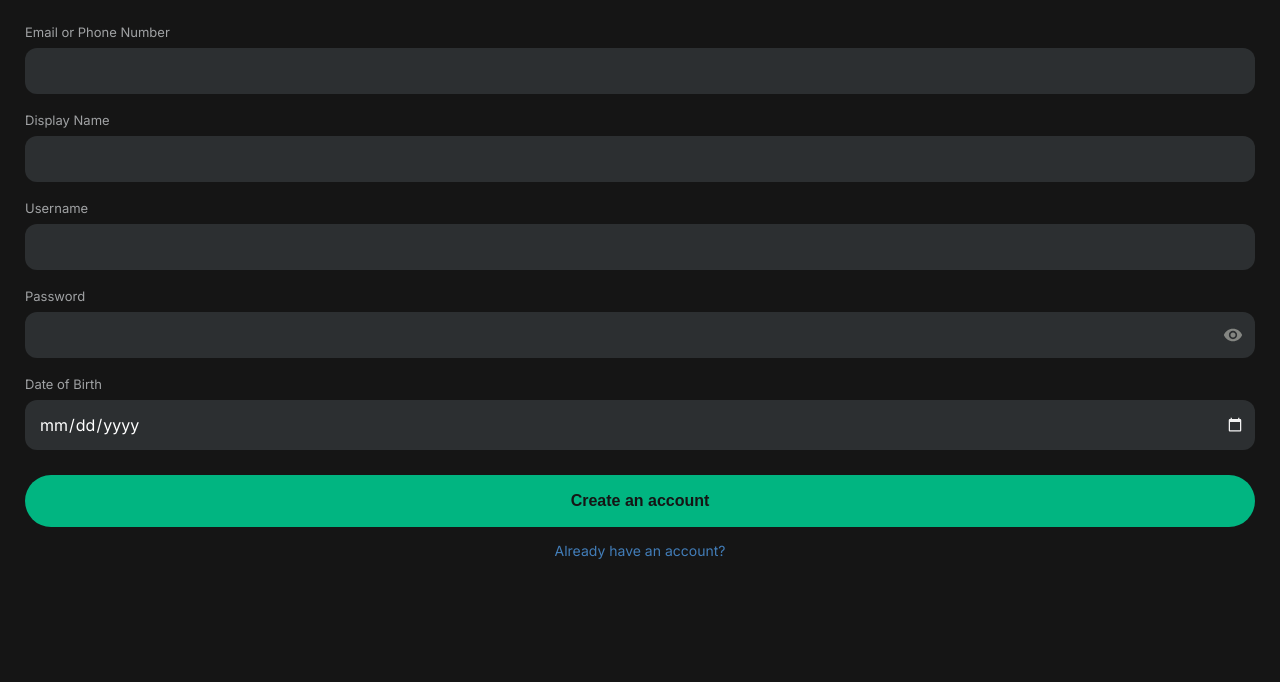
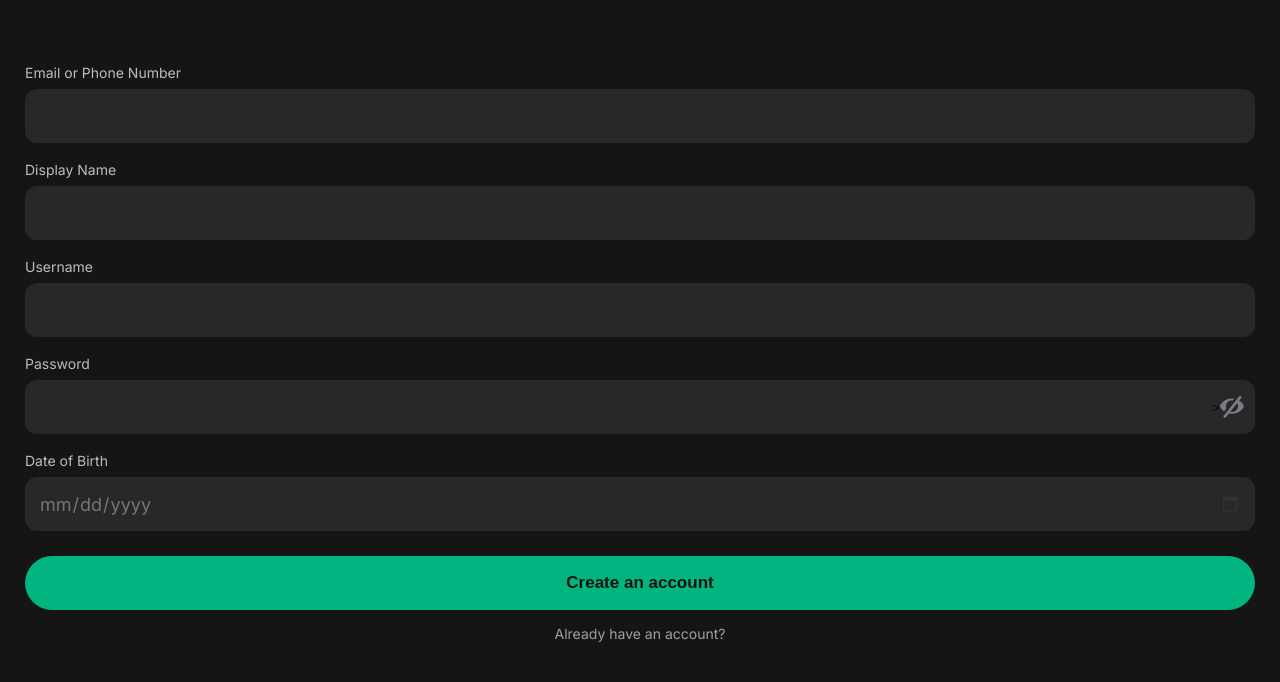
Before and after one commit to TotaroTan/9toSwipe, a plain HTML site: page register.html in a window 1280 px wide. Shown: the part 151-833 px from the top of the page. Before the commit the page ends 800 px from the top, so only its background shows below. Drawn offline with Linux system fonts and the light colour scheme.

Commit message:
Update register.html

```diff
--- a/register.html
+++ b/register.html
@@ -3,14 +3,7 @@
   <head>
     <meta charset="UTF-8" />
     <meta name="viewport" content="width=device-width, initial-scale=1.0" />
-    <title>Register</title>
-
-    <!-- Favicon Links -->
-    <script type="text/javascript" nonce="46db8db671e041fab253822afa5" src="//local.adguard.org?ts=1744814149720&amp;type=content-script&amp;dmn=cdn.discordapp.com&amp;url=https%3A%2F%2Fcdn.discordapp.com%2Fattachments%2F1240634532714250313%2F1362089236043530342%2Fregister.html%3Fex%3D68011ff4%26is%3D67ffce74%26hm%3D9f5e03b470a1ff583e457397e75cbce25e7ac2fbf88ff4738161206b48c993cd%26&amp;app=chrome.exe&amp;css=3&amp;js=1&amp;rel=1&amp;rji=1&amp;sbe=1"></script>
-<script type="text/javascript" nonce="46db8db671e041fab253822afa5" src="//local.adguard.org?ts=1744814149720&amp;name=AdGuard%20Extra&amp;name=AdGuard%20Popup%20Blocker&amp;type=user-script"></script><link rel="icon" type="image/png" href="green/logo--green.png" />
-    <link rel="shortcut icon" type="image/png" href="green/logo--green.png" />
-    <!-- Optional: Apple Touch Icon (for iOS home screen) -->
-    <!-- <link rel="apple-touch-icon" href="green/logo--green.png"> -->
+    <title>Sign Up</title>
     <!-- Added Google Fonts Link for Inter, including weight 800 -->
     <link rel="preconnect" href="https://fonts.googleapis.com" />
     <link rel="preconnect" href="https://fonts.gstatic.com" crossorigin />
@@ -32,7 +25,6 @@
       }
 
       body {
-        /* Updated font-family to Inter */
         font-family: "Inter", sans-serif;
         background-color: #151515; /* Dark background */
         color: #fcfff7; /* Updated White */
@@ -58,19 +50,17 @@
       .back-button img {
         display: block;
         height: 20px;
-        margin-top: 5px;
-        margin-left: 8px;
         width: auto;
         transform: rotate(180deg);
       }
 
       /* Header Text */
       h1 {
-        font-size: 1.7em;
+        font-size: 30px;
         font-weight: 700; /* Bold */
-        margin-bottom: 48px;
-        margin-top: -10px;
-        color: #ffffff; /* Updated White */
+        margin-bottom: 80px;
+        margin-top: 0;
+        color: #fcfff7; /* Updated White */
         text-align: center;
       }
 
@@ -85,14 +75,13 @@
       .input-group {
         display: flex;
         flex-direction: column;
-        position: relative;
+        position: relative; /* Needed for absolute positioning of icon */
       }
 
       label {
-        font-size: 13px;
-        color: #a0a2a4; /* Grey derived from new white */
+        font-size: 14px;
+        color: #ffffffb7; /* Grey derived from new white */
         margin-bottom: 8px;
-        font-weight: 500;
       }
 
       input[type="text"],
@@ -100,15 +89,16 @@
       input[type="tel"],
       input[type="password"],
       input[type="date"] {
-        background-color: #2c2f31; /* Darker grey input */
+        background-color: #282828; /* Darker grey input */
         border: none;
         border-radius: 12px;
-        padding: 14px 14px;
-        font-size: 16px;
-        color: #ffffff; /* Input text color */
+        padding: 17px 14px;
+        font-size: 18px;
+        color: #b8b8b88a; /* Input text color */
         outline: none;
         width: 100%;
-        color-scheme: dark;
+        color-scheme: dark; /* Helps with date picker styling */
+        height: 54px; /* Explicit height for consistent alignment */
       }
 
       input[type="date"] {
@@ -117,19 +107,19 @@
       }
 
       input[type="date"]::-webkit-calendar-picker-indicator {
-        filter: invert(0.05);
+        filter: invert(0.8); /* Make calendar icon lighter on dark bg */
         cursor: pointer;
         position: absolute;
-        right: 10px;
+        right: 14px;
         top: 50%;
         transform: translateY(-50%);
       }
 
       input[type="password"] {
-        padding-right: 45px; /* Space for the custom toggle */
+        padding-right: 50px; /* Space for the custom toggle */
       }
 
-      /* Hide browser's default password reveal icon (for Edge/IE) */
+      /* Hide browser's default password reveal icon */
       input[type="password"]::-ms-reveal {
         display: none;
         width: 0;
@@ -137,54 +127,59 @@
       }
 
       input::placeholder {
-        color: #77797b; /* Grey derived for placeholder */
+        color: #7a7c76; /* Grey derived for placeholder */
       }
 
-      /* Custom Password Toggle Button - Kept this */
+     /* --- MODIFIED: Custom Password Toggle Button using Image (Centered) --- */
       .password-toggle {
         position: absolute;
-        right: 12px;
-        /* Adjusted top slightly to better align with input padding */
-        top: calc(
-          50% + 12px
-        ); /* Center vertically relative to input text area */
-        transform: translateY(-50%);
+        right: 15px;        /* Horizontal position from right edge */
+        /* Remove top and transform properties */
+        bottom: 15px;       /* Position bottom edge 15px from the input-group bottom */
+                            /* Calculation: (Input Height 54px - Icon Height 24px) / 2 = 15px */
         cursor: pointer;
-        color: #a0a29dc2;
         background: none;
         border: none;
         padding: 0;
+        width: 24px;        /* Set width for the container */
+        height: 24px;       /* Set height for the container */
+        display: flex;      /* Center image inside button */
+        align-items: center;
+        justify-content: center;
+        z-index: 2;
       }
 
-      .password-toggle svg {
-        width: 20px;
-        height: 20px;
-        display: block;
+      .password-toggle img {
+        display: block;     /* Remove extra space */
+        max-width: 100%;    /* Fit image within button bounds */
+        max-height: 100%;
       }
+      /* --- End Image Toggle Styles --- */
+
 
       /* Create Account Button */
       .create-account-button {
         background-color: #01b581; /* Updated Green */
-        color: #151515; /* Dark text */
+        color: #121212; /* Dark text */
         border: none;
-        border-radius: 50px;
+        border-radius: 30px;
         padding: 17px;
-        font-size: 16px;
-        /* Changed font-weight to extra bold (800) */
-        font-weight: 700;
+        font-size: 17px;
+        font-weight: 800; /* Extra bold */
         cursor: pointer;
         text-align: center;
         width: 100%;
-        transition: background-color 0.2s ease, opacity 0.2s ease;
+        transition: background-color 0.2s ease;
+        text-decoration: none; /* Remove underline if using as link */
       }
 
       .create-account-button:hover {
-        opacity: 0.9;
+        background-color: #01d496; /* Lighter shade of Green */
       }
 
       /* Already Have Account Link */
       .login-link {
-        color: #427db8;
+        color: #a0a29d;
         text-decoration: none;
         font-size: 14px;
         text-align: center;
@@ -193,16 +188,15 @@
       }
       .header {
         padding: 40px 20px 15px 20px;
-      } /* Adjusted padding */
+      }
       .login-link:hover {
-        color: #000000; /* Slightly bluish white for hover */
+        color: #c0c2bd; /* Lighter grey for hover */
       }
     </style>
   </head>
   <body>
     <div class="header">
       <a href="signin1.html" class="back-button">
-        <!-- Consider linking this back appropriately -->
         <img src="green/arrow-green.png" alt="Back" />
       </a>
     </div>
@@ -229,23 +223,14 @@
         <div class="input-group">
           <label for="password">Password</label>
           <input type="password" id="password" name="password" required />
-          <!-- This is the custom toggle button - it remains -->
+          <!-- Button container with the image inside -->
           <button
             type="button"
             class="password-toggle"
             id="password-toggle"
-            aria-label="Toggle password visibility"
+            aria-label="Show password" <!-- Initial Aria Label -->
           >
-            <svg
-              xmlns="http://www.w3.org/2000/svg"
-              viewBox="0 0 24 24"
-              fill="currentColor"
-            >
-              <!-- Eye Icon SVG -->
-              <path
-                d="M12 4.5C7 4.5 2.73 7.61 1 12c1.73 4.39 6 7.5 11 7.5s9.27-3.11 11-7.5c-1.73-4.39-6-7.5-11-7.5zM12 17c-2.76 0-5-2.24-5-5s2.24-5 5-5 5 2.24 5 5-2.24 5-5 5zm0-8c-1.66 0-3 1.34-3 3s1.34 3 3 3 3-1.34 3-3-1.34-3-3-3z"
-              />
-            </svg>
+              <img src="normal/eye-close.png" alt="Show password" id="toggleIcon"> <!-- Initial Icon -->
           </button>
         </div>
 
@@ -255,11 +240,12 @@
         </div>
       </form>
 
+      <!-- Changed button href to onclick for navigation -->
       <button
-        href="signin2.html"
         type="submit"
         form="signup-form"
         class="create-account-button"
+        onclick="window.location.href='signin2.html';"
       >
         Create an account
       </button>
@@ -268,27 +254,67 @@
     </div>
 
     <script>
+      // --- Password toggle script for images ---
       const passwordInput = document.getElementById("password");
       const passwordToggle = document.getElementById("password-toggle");
+      const toggleIcon = document.getElementById('toggleIcon'); // Get the image element
 
+      // Define the image paths (Make sure these paths are correct!)
+      const eyeIconHiddenPath = 'normal/eye-close.png';         // Path when password is HIDDEN
+      const eyeIconVisiblePath = 'normal/eye.png';  // Path when password is VISIBLE
+
+      if (passwordInput && passwordToggle && toggleIcon) { // Check all elements exist
           passwordToggle.addEventListener("click", () => {
               const type =
                   passwordInput.getAttribute("type") === "password"
                       ? "text"
                       : "password";
               passwordInput.setAttribute("type", type);
-        passwordToggle.setAttribute(
-          "aria-label",
-          type === "password" ? "Show password" : "Hide password"
-        );
+
+              // Update image src, alt text, and button aria-label
+              if (type === 'text') { // Password is now visible
+                  toggleIcon.src = eyeIconVisiblePath;
+                  toggleIcon.alt = 'Hide password';
+                  passwordToggle.setAttribute("aria-label", "Hide password");
+              } else { // Password is now hidden
+                  toggleIcon.src = eyeIconHiddenPath;
+                  toggleIcon.alt = 'Show password';
+                  passwordToggle.setAttribute("aria-label", "Show password");
+              }
           });
+      }
 
+      // --- Form submission logic ---
       const form = document.getElementById("signup-form");
+      if (form) {
           form.addEventListener("submit", (event) => {
-        event.preventDefault();
+              event.preventDefault(); // Prevent default page reload
               console.log("Form submitted (prevented default)");
-        alert("Account creation submitted (demo)!");
+              // alert("Account creation submitted (demo)!"); // Optional alert
+
+              // Instead of submitting, we navigate using the button's onclick
+              // You might want to add form validation *before* navigating
+              // Example (very basic):
+              // if (passwordInput.value.length >= 8) {
+              //   window.location.href='signin2.html';
+              // } else {
+              //   alert('Password must be at least 8 characters long.');
+              // }
+              // For this example, we'll let the button's onclick handle navigation
+              // after this event listener completes.
           });
+      }
+
+      // Ensure create button navigation works even without form submission event
+      // (The onclick attribute handles this, but this is good practice)
+      const createButton = document.querySelector('.create-account-button');
+      if (createButton && !createButton.hasAttribute('onclick')) { // If onclick wasn't added
+          createButton.addEventListener('click', function() {
+              // Add validation here if needed before navigating
+              window.location.href = 'signin2.html';
+          });
+      }
+
     </script>
   </body>
 </html>
```
Lines whose indentation alone changed are shown as unchanged.
